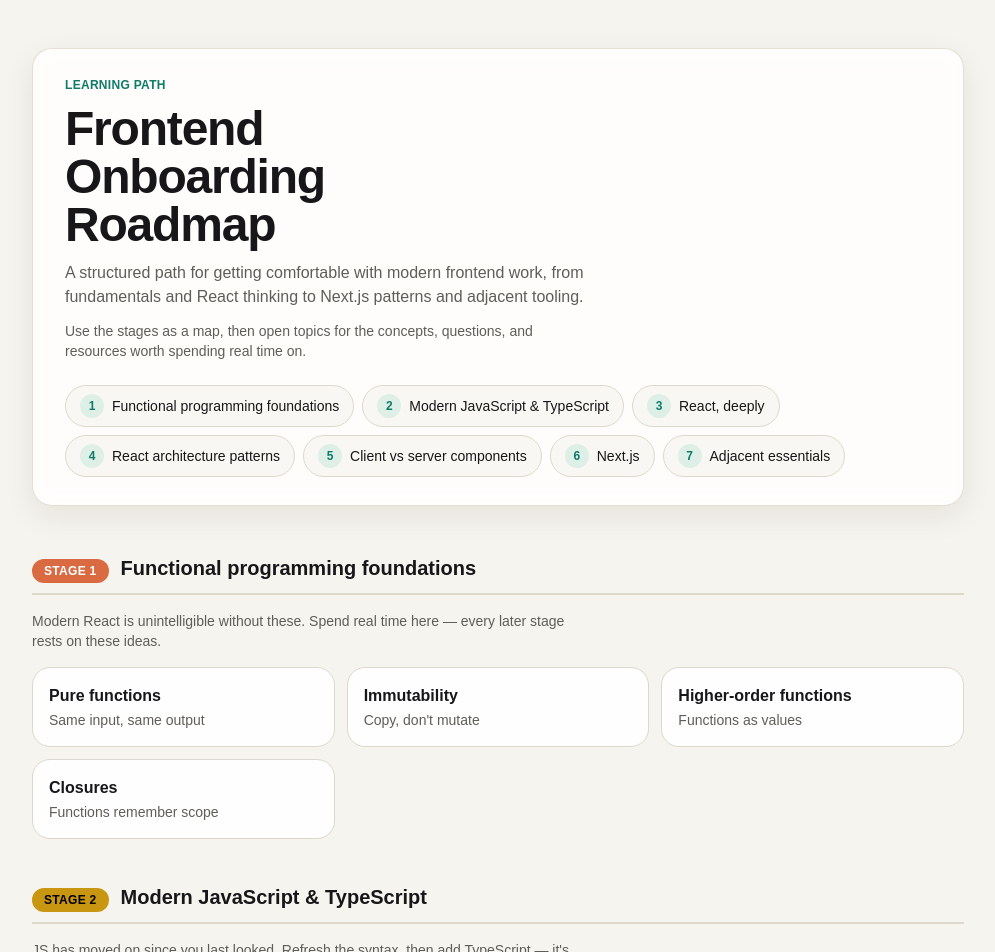
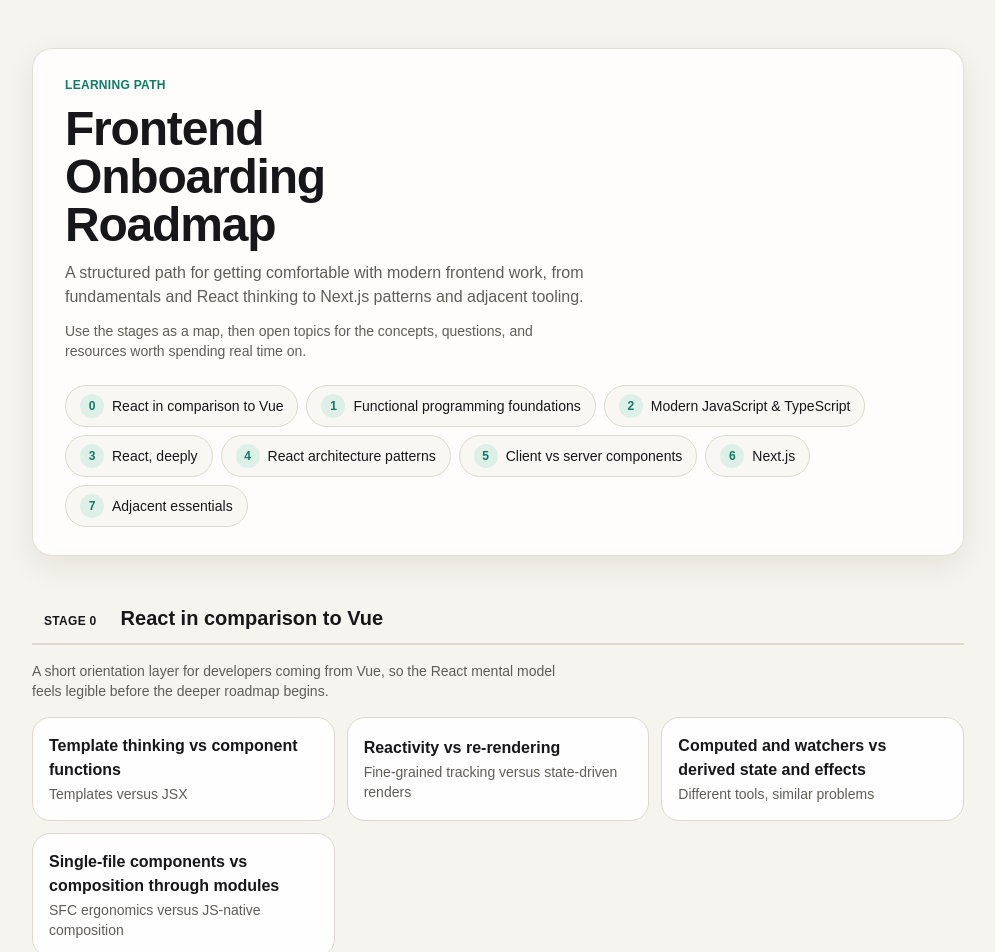
Before and after one commit to mahdava/frontend-fundamentals-roadmap, a Next.js app: page / in a window 1280 px wide. Shown: the top 952 px of the page, without its empty margins (142-1137 px from the left). Built offline with nearby package versions, Linux system fonts and the light colour scheme.

Commit message:
feat: add stage 0 for React vs Vue orientation

```diff
--- a/src/app/data/roadmapData.ts
+++ b/src/app/data/roadmapData.ts
@@ -21,6 +21,94 @@
 };
 
 export const stages: Stage[] = [
+  {
+    id: 0, anchor: "stage-0", tag: "Stage 0",
+    title: "React in comparison to Vue",
+    desc: "A short orientation layer for developers coming from Vue, so the React mental model feels legible before the deeper roadmap begins.",
+    topics: [
+      {
+        title: "Template thinking vs component functions",
+        hint: "Templates versus JSX",
+        sub: "Vue separates template and script more explicitly, while React leans on JavaScript as the view language.",
+        sections: [
+          { h: "Internalize", items: [
+            "Vue templates are declarative HTML-like syntax with directives; React uses JSX inside component functions",
+            "In React, control flow and rendering logic live in JavaScript rather than special template syntax",
+            "JSX is not a template language bolted on top, it is the primary rendering model"
+          ]},
+          { h: "Questions to answer", items: [
+            "What feels clearer in JSX than in templates?",
+            "Where does Vue's directive model reduce friction, and where does React's JS-first model feel more direct?"
+          ]},
+          { h: "Where to learn", isResources: true, items: [
+            "React docs - Writing markup with JSX (https://react.dev/learn/writing-markup-with-jsx)",
+            "Vue docs - Template syntax (https://vuejs.org/guide/essentials/template-syntax.html)"
+          ]}
+        ]
+      },
+      {
+        title: "Reactivity vs re-rendering",
+        hint: "Fine-grained tracking versus state-driven renders",
+        sub: "Vue's reactivity system tracks dependencies differently from React's render cycle and state updates.",
+        sections: [
+          { h: "Internalize", items: [
+            "Vue tracks reactive dependencies and updates consumers automatically",
+            "React re-renders components when state or props change, then reconciles the UI from that new tree",
+            "React's model makes render purity and immutability more central to day-to-day work"
+          ]},
+          { h: "Questions to answer", items: [
+            "Why does direct mutation feel more tolerated in Vue than in React?",
+            "What does React gain by rebuilding UI from state rather than tracking dependencies more implicitly?"
+          ]},
+          { h: "Where to learn", isResources: true, items: [
+            "React docs - State as a snapshot (https://react.dev/learn/state-as-a-snapshot)",
+            "Vue docs - Reactivity in depth (https://vuejs.org/guide/extras/reactivity-in-depth.html)"
+          ]}
+        ]
+      },
+      {
+        title: "Computed and watchers vs derived state and effects",
+        hint: "Different tools, similar problems",
+        sub: "A lot of Vue experience transfers, but the React equivalents live in different places and have different constraints.",
+        sections: [
+          { h: "Internalize", items: [
+            "Vue computed values map loosely to derived values in React, often just plain expressions or memoized values when needed",
+            "Vue watchers map loosely to useEffect, but useEffect is not a generic reaction tool for everything",
+            "In React, if something can be derived during render, it usually should be"
+          ]},
+          { h: "Questions to answer", items: [
+            "When is useMemo actually needed, and when is it premature?",
+            "Why do React teams often warn against unnecessary effects?"
+          ]},
+          { h: "Where to learn", isResources: true, items: [
+            "React docs - You might not need an effect (https://react.dev/learn/you-might-not-need-an-effect)",
+            "Vue docs - Computed properties (https://vuejs.org/guide/essentials/computed.html)",
+            "Vue docs - Watchers (https://vuejs.org/guide/essentials/watchers.html)"
+          ]}
+        ]
+      },
+      {
+        title: "Single-file components vs composition through modules",
+        hint: "SFC ergonomics versus JS-native composition",
+        sub: "Vue gives you a strong file format convention, while React tends to compose through plain modules and conventions around them.",
+        sections: [
+          { h: "Internalize", items: [
+            "Vue SFCs bundle template, script, and style into one unit",
+            "React projects often split or combine files based on team preference, since the model is more convention-driven",
+            "The React ecosystem rewards comfort with JavaScript modules more than comfort with framework-specific file structure"
+          ]},
+          { h: "Questions to answer", items: [
+            "What do you lose and gain when the framework is less opinionated about file shape?",
+            "How should a team keep React structure coherent without an SFC-style default?"
+          ]},
+          { h: "Where to learn", isResources: true, items: [
+            "Vue docs - Single-file components (https://vuejs.org/guide/scaling-up/sfc.html)",
+            "React docs - Importing and exporting components (https://react.dev/learn/importing-and-exporting-components)"
+          ]}
+        ]
+      }
+    ]
+  },
   {
     id: 1, anchor: "stage-1", tag: "Stage 1",
     title: "Functional programming foundations",
```
